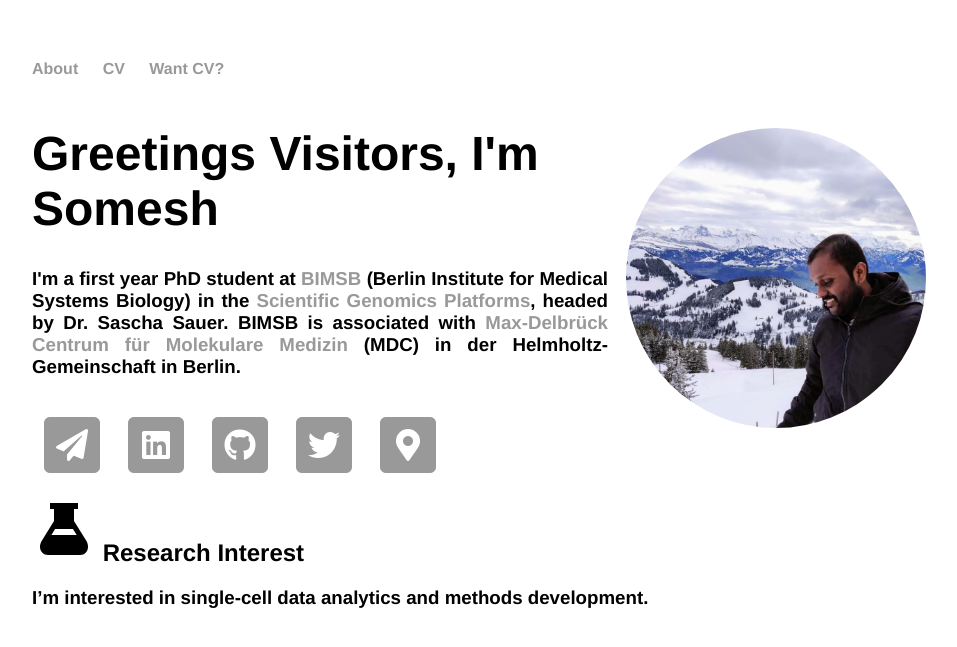
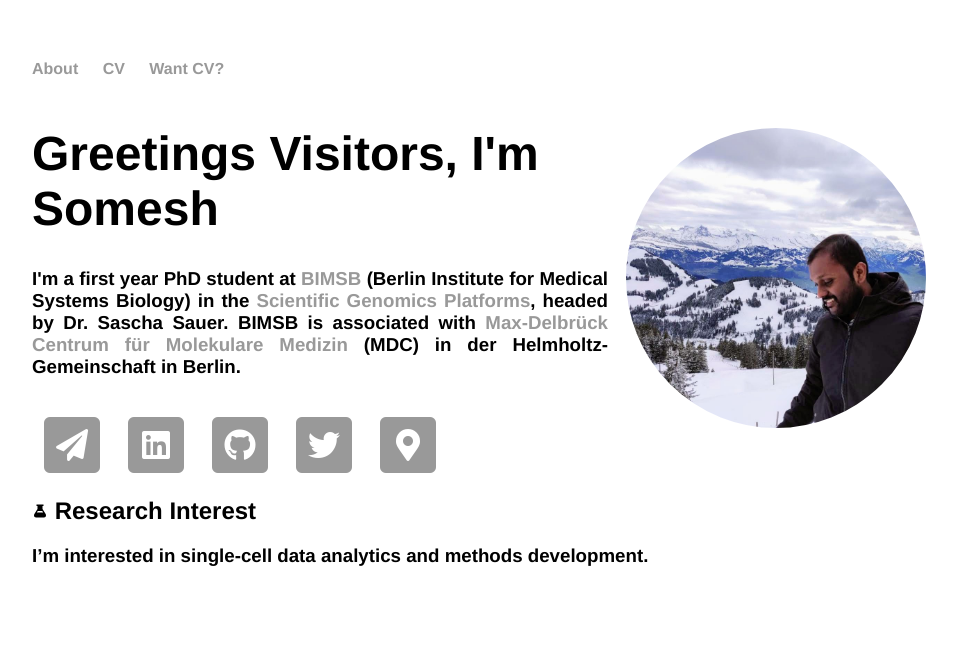
Before and after one commit to saisomesh2594/saisomesh2594.github.io, a Jekyll site: the page built from index.html, in a window 1280 px wide. Shown: the top 647 px of the page, without its empty margins (160-1117 px from the left). Built offline with Jekyll 4.4.1, drawn with Linux system fonts in a browser that asks for light colours.

Commit message:
reduce ion-icon size

```diff
--- a/css/main.css
+++ b/css/main.css
@@ -90,5 +90,5 @@ article {
 }
 
 ion-icon {
-	font-size: 64px;
+	font-size: 16px;
 }
```
